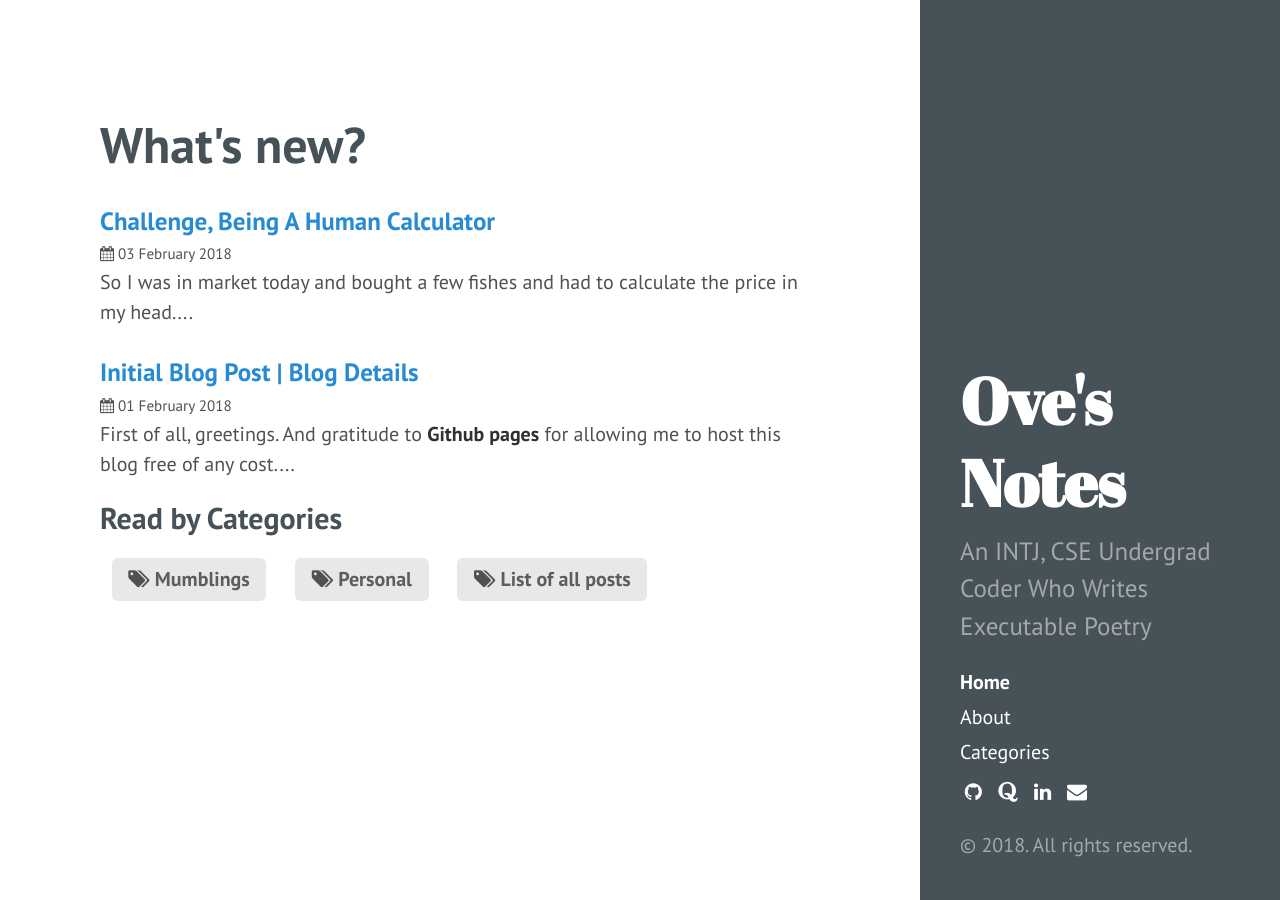
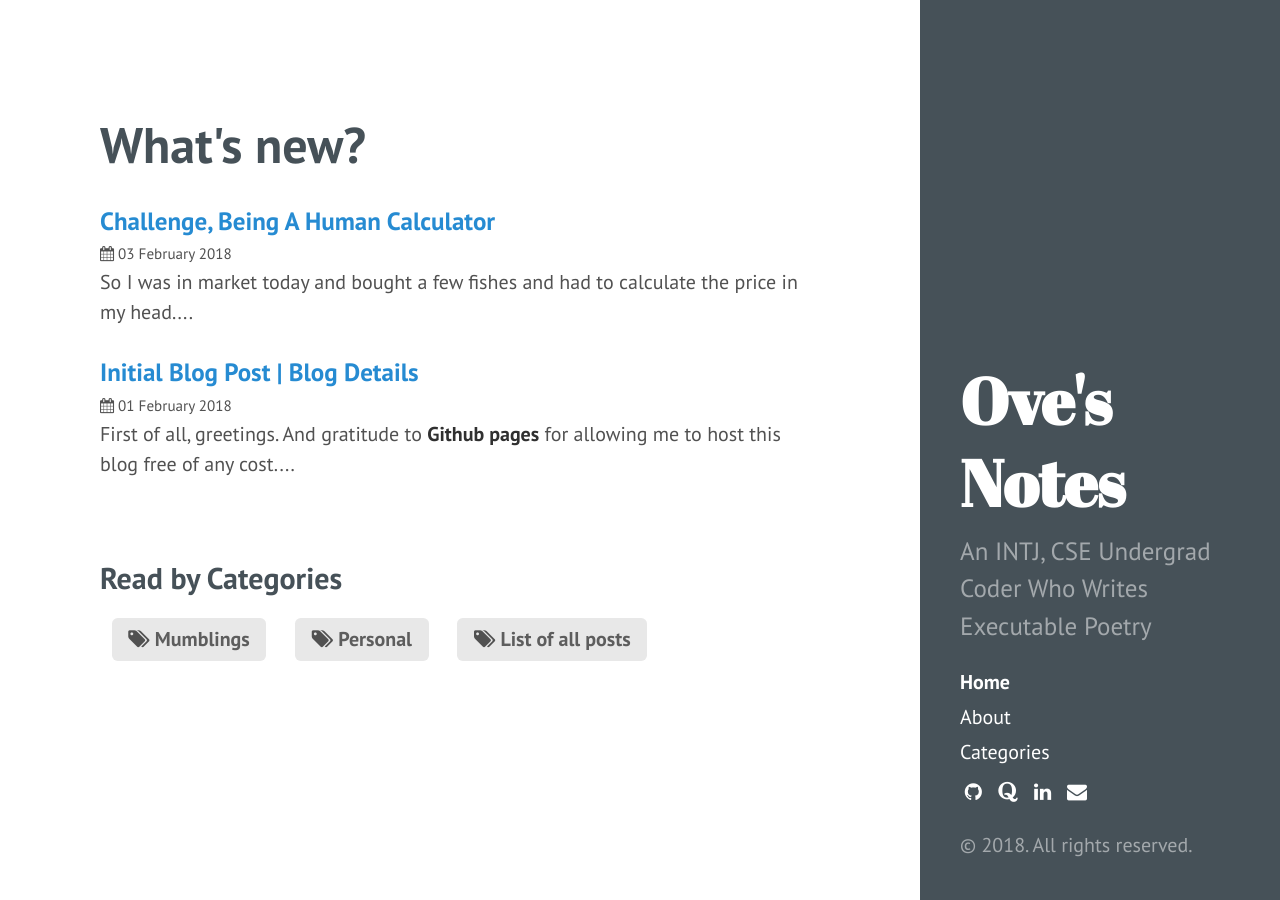
Before and after one commit to ovebepari/ovebepari.github.io, a Jekyll site: the page built from index.html, in a window 1280 px wide. Built offline with Jekyll 4.4.1, drawn with Linux system fonts in a browser that asks for light colours; Markdown is read by kramdown in place of the engine named in the settings; the list of posts is cut into pages by our own code.

Commit message:
read by category margin added

```diff
--- a/public/css/hyde.css
+++ b/public/css/hyde.css
@@ -279,8 +279,8 @@ a.sidebar-nav-item:focus {
 .recent_post_title{
   margin-bottom: 0;
 }
-.category{
-  /*margin-top: 1em;*/
+div.category{
+  margin-top: 4em;
 }
 
 .social-links{
```
